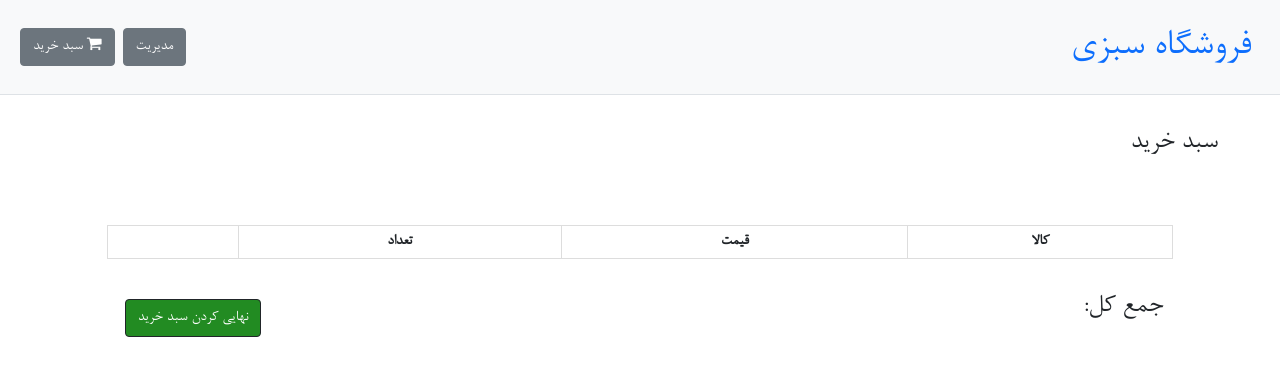
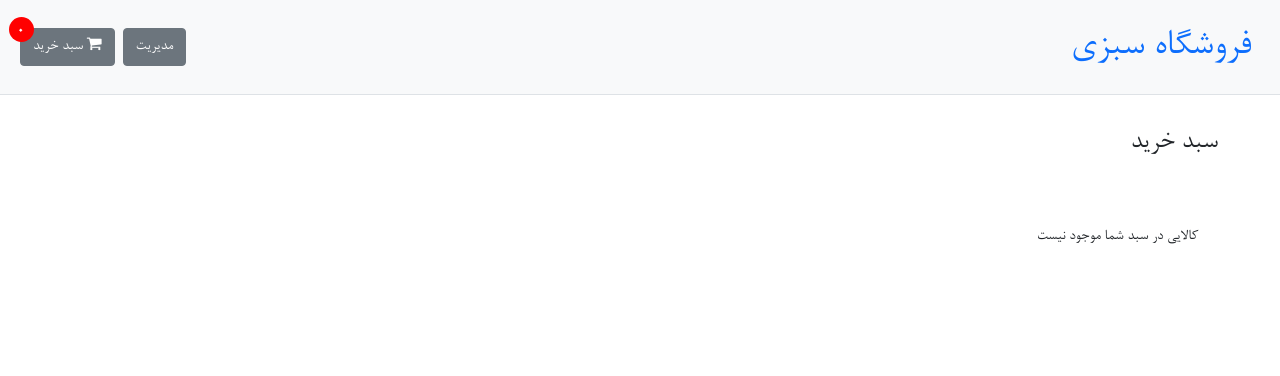
Before and after one commit to hottunasandwich/hypermarket, a Flask app: page /cart in a window 1280 px wide. Shown: the top 376 px of the page. Run offline with Flask 2, Linux system fonts and the light colour scheme; lists and menus that the app fills with data are empty; some libraries are stand-ins or nearby versions.

Commit message:
added cart and cart approved

```diff
--- a/hypermarket/store/templates/store/base.html
+++ b/hypermarket/store/templates/store/base.html
@@ -15,18 +15,18 @@
                     class="h1">فروشگاه سبزی</span></a>
             <div class="d-flex">
                 <a class="btn btn-secondary m-1 text-blue" href="{{ url_for('admin.login') }}" role="button">مدیریت</a>
-                <a class="btn btn-secondary m-1 text-blue" href="{{ url_for('store.cart_creation') }}" role="button">
-                    <i class="fa fa-shopping-cart" aria-hidden="true"></i> سبد خرید</a>
+                <a class="btn btn-secondary m-1 text-blue" href="{{ url_for('store.cart_creation') }}" role="button" style="position: relative;">
+                    <div class="cart-no" id="in-cart">{{ whole_cart|length }}</div><i class="fa fa-shopping-cart" aria-hidden="true"></i> سبد خرید</a>
             </div>
         </nav>
         {% endblock %}
         {% block content %}{% endblock %}
 
         {% block flash %}
-        {% with messages = get_flashed_messages() %}
-        {% for message in messages %}
+        {% with messages = get_flashed_messages(with_categories=True) %}
+        {% for category, message in messages %}
         <div class="w-50 mt-3" style="margin: auto;">
-            <div class="alert alert-danger alert-dismissible fade show" role="alert">
+            <div class="alert alert-{{ category }} alert-dismissible fade show" role="alert">
                 {{ message }}
             </div>
         </div>
@@ -40,5 +40,20 @@
             crossorigin="anonymous"></script>
         {% endblock %}
         {% block extra_script %}{% endblock %}
+        <style>
+            .cart-no{
+                position: absolute;
+                z-index: 2;
+                top: -12.5px;
+                left: -12.5px;
+                width: 25px;
+                height: 25px;
+                border-radius: 12.5px;
+                background-color: red;
+                color: white;
+                line-height: 30px;
+                font-size: 20px;
+            }
+        </style>
     </div>
 </body>
--- a/hypermarket/store/templates/store/cart.html
+++ b/hypermarket/store/templates/store/cart.html
@@ -24,6 +24,7 @@
   }
 </style>
 
+{% if whole_cart %}
 <div class="col-10 m-auto">
   <table>
     <tr>
@@ -32,13 +33,13 @@
       <th>تعداد</th>
       <th colspan="2"></th>
     </tr>
-    {% for inventory in inventories %}
-    <tr>
-      <td>{{ inventory }}</td>
-      <td>10,000</td>
-      <td>20</td>
-      <td><a href="#">ويرايش</a></td>
-      <td><a href="#">حذف</a></td>
+    {% for product in products %}
+    <tr class='good'>
+      <td>{{ product['product_name'] }}</td>
+      <td class="price">{{ product['price'] }}</td>
+      <td class="count">{{ product['count'] }}</td>
+      <td><a href="{{ url_for('store.product_selector', product_id=product['id']) }}">ويرايش</a></td>
+      <td class="delete" data-id='{{product["id"]}}'><button class="btn btn-link" type="button">حذف</button></td>
     </tr>
     {% endfor %}
   </table>
@@ -47,16 +48,43 @@
 <div class="row mb-5">
   <div class="col-10 m-auto mt-4 d-flex justify-content-end">
     <h3 class="ms-auto p-2 bd-highlight">جمع کل:</h3>
-    <p></p>
-    <a
-      class="btn btn-outline-dark m-3"
-      style="background-color: forestgreen; color: white"
-      href="{{url_for('store.cart_approve_function')}}"
-      role="button"
-      >نهایی کردن سبد خرید</a
-    >
+    <p id="w_price"></p>
+    <a class="btn btn-outline-dark m-3" style="background-color: forestgreen; color: white"
+      href="{{url_for('store.cart_approve_function')}}" role="button">نهایی کردن سبد خرید</a>
   </div>
 </div>
+{% else %}
+<div class="container">کالایی در سبد شما موجود نیست</div>
+{% endif %}
+{% endblock %}
+{% block extra_script %}
+<script>
+  $('.good > .delete').click(function () {
+    var $this =$(this)
+    var $id = $this.attr('data-id')
+    $.get(`/api/cart/delete/${$id}`, function(data){
+      if (data == 'ok') {
+        var cart_count = $('#in-cart').text()
+        $('#in-cart').text(cart_count - 1)
+        $this.parent('.good').remove()
+        calculate_whole_price()
+      } else {
+        alert('کالا شما حذف نشد')
+      }
+    })
+  })
+  window.onload = function(){
+    calculate_whole_price()
+  }
+
+  function calculate_whole_price() {
+    var $w_price = 0
+    $('.good').each(function(index, elem){
+      $w_price += $(elem).children('.price').text() * $(elem).children('.count').text()
+    })
+    $('#w_price').text($w_price + 'تومان')
+  }
+  </script>
 {% endblock %}
 <!-- navbar expand/light?? -->
 <!-- justify content start?? -->
--- a/hypermarket/store/views.py
+++ b/hypermarket/store/views.py
@@ -8,48 +8,10 @@ from ..db import get_db
 import psycopg2
 import psycopg2.extras
 import json
-# from cryptography.fernet import Fernet
+from datetime import datetime
 
-store_bp = Blueprint('store', __name__, template_folder='templates', static_folder='static')
-
-# def get_user_password(username):
-#     with open(os.path.join(os.path.dirname(__file__), 'users.json')) as file:
-#         users = json.load(file)
-
-#     for user in users:
-#         if user[0] == username:
-#             return user[1]
-
-# def check_authentication(username, password):
-#     # f = Fernet(current_app.config.get('PASS_KEY'))
-#     password_ = get_user_password(username)
-
-#     return str(f.decrypt(bytes(password_, encoding='UTF-8')), encoding='UTF-8') == password or {username: password} in current_app.config.get('ADMIN')
-
-
-# @store_bp.route('/login', methods=['POST', 'GET'])
-# def login():
-#     if 'user' in session:
-#         return redirect(url_for('admin.dashboard'))
-
-#     else:
-#         login_form = LoginForm()
-#         if request.method == 'GET':
-#             return render_template('store/admin/login.html', form=login_form)
-
-#         else:
-#             if login_form.validate_on_submit():
-#                 username = login_form.username.data
-#                 password = login_form.password.data
-#                 if check_authentication(username, password):
-#                     session['user'] = username
-#                     return redirect(url_for('admin.dashboard'))
-
-#                 else:
-#                     flash('نام کاریری یا رمز غبور اشتباه میباشد')
-#                     return render_template('store/admin/login.html', form=login_form)
-
-
+store_bp = Blueprint(
+    'store', __name__, template_folder='templates', static_folder='static')
 
 
 @store_bp.route('/')
@@ -61,7 +23,8 @@ def home():
     with db:
 
         with db.cursor(cursor_factory=psycopg2.extras.RealDictCursor) as cursor:
-            cursor.execute("select category_name,category_id from category where parent_group=0")
+            cursor.execute(
+                "select category_name,category_id from category where parent_group=0")
             categories = [dict(row) for row in cursor.fetchall()]
             # print(categories)
             total_product = {}
@@ -70,7 +33,7 @@ def home():
                 cursor.execute(f"""select DISTINCT ON (product_name) product_name, product_ware.product_id, price, category_name, image_link from product
                                     join category on product.category_id=category.category_id
                                     join product_ware on product.id=product_ware.product_id
-                                    where parent_group={x['category_id']}
+                                    where parent_group={x['category_id']} and product_ware.number>0
                                     order by  product_name, product_date desc, price asc
                                     limit 4;""")
                 each_product = [dict(row) for row in cursor.fetchall()]
@@ -78,7 +41,7 @@ def home():
 
             # print(total_product.keys())
 
-    return render_template('store/home.html', total_product=total_product)
+    return render_template('store/home.html', total_product=total_product, whole_cart=session['cart'])
 
 
 # print(url_for('login', next='/'))
@@ -87,10 +50,12 @@ def category_selector(category_name):
     db = get_db()
     with db:
         with db.cursor(cursor_factory=psycopg2.extras.RealDictCursor) as cursor:
-            cursor.execute(f"select category_id from category where category_name like'%{category_name}%';")
+            cursor.execute(
+                f"select category_id from category where category_name like'%{category_name}%';")
             category_num = cursor.fetchone()['category_id']
 
-            cursor.execute(f"""select parent_group from category where category_id={category_num}""")
+            cursor.execute(
+                f"""select parent_group from category where category_id={category_num}""")
             parent = cursor.fetchone()['parent_group']
 
             if not parent:
@@ -112,15 +77,15 @@ def category_selector(category_name):
             with open('hypermarket/store/categories.json') as f:
                 data = json.load(f)
 
-    return render_template('store/category.html', each_product=each_product , category_name=category_name, data=data)
+    return render_template('store/category.html', each_product=each_product, category_name=category_name, data=data, whole_cart=session['cart'])
 
 
-@store_bp.route('/product/<int:product_id>')
+@store_bp.route('/product/<int:product_id>', methods=['GET', 'POST'])
 def product_selector(product_id):
     db = get_db()
     with db:
         with db.cursor(cursor_factory=psycopg2.extras.RealDictCursor) as cursor:
-            cursor.execute(f"""select product_name, image_link, price, description, category_name, category.category_id from product
+            cursor.execute(f"""select product_name, image_link, price, description, category_name, category.category_id, product_ware.ware_id from product
                                 join product_ware on product.id=product_ware.product_id
                                 join category on product.category_id=category.category_id
                                 where product.id={product_id} and number>0
@@ -129,63 +94,104 @@ def product_selector(product_id):
             product = cursor.fetchone()
             cursor.execute(f"""select sum(number) from product
                                 join product_ware on product.id=product_ware.product_id
-                                where product.id={product_id} and number>0
+                                where product.id={product_id} and number>0 and product_ware.ware_id={product['ware_id']}
                                 group by product_id;""")
-            total =  cursor.fetchone()
+            total = cursor.fetchone()
+            cat_id = product['category_id']
 
-            cat_id = product['category_id']
             category_path = []
 
             while True:
-                cursor.execute(f"""select parent_group, category_name from category where category_id = {cat_id}""")
+                cursor.execute(
+                    f"""select parent_group, category_name from category where category_id = {cat_id}""")
                 _all = cursor.fetchone()
                 cat_id, cat_name = _all['parent_group'], _all['category_name']
                 category_path = [cat_name] + category_path
                 if not cat_id:
                     break
 
-            print(category_path)
+    product_id = str(product_id)
+    in_cart = None
+    if product_id in session['cart']:
+        in_cart = session['cart'][product_id][0]
 
-    return render_template('store/product.html' , product=product, total=total, category_path=category_path)
+    if request.method == 'POST':
+        try:
+            client_order_count = int(request.form['count'])
+            if client_order_count > total['sum'] or client_order_count < 1:
+                raise Exception
 
+            session['cart'][product_id] = (
+                client_order_count, product['ware_id'])
+            flash(
+                f'{product["product_name"]} {request.form["count"]}', 'success')
+
+        except ValueError:
+            flash('تعداد کالا ها قابل قبول نیست', 'danger')
+
+        except Exception:
+            flash('مقدار درخواستی شما قابل دسترس نیست', 'danger')
+
+        return redirect(url_for('store.product_selector', product_id=product_id))
+
+    return render_template('store/product.html', product=product, total=total, category_path=category_path, product_id=product_id, in_cart=in_cart, whole_cart=session['cart'])
 
 
 @store_bp.route('/cart')
 def cart_creation():
-    #****************************
+    products = []
+    db = get_db()
+    with db:
+        with db.cursor(cursor_factory=psycopg2.extras.RealDictCursor) as cursor:
+            for product_id, count_ware_id in session['cart'].items():
+                cursor.execute(f"""select product_name, product.id, image_link, price from product
+                                    join product_ware on product.id=product_ware.product_id
+                                    join category on product.category_id=category.category_id
+                                    where product.id={product_id} and number>0 and product_ware.ware_id={count_ware_id[1]}""")
+                _ = cursor.fetchone()
+                _['count'] = count_ware_id[0]
+                products.append(_)
 
-        # return render_template('store/cart_approve.html')
+    if session['cart']:
+        session['approved_cart'] = True
 
-    return render_template('store/cart.html')
+    return render_template('store/cart.html', products=products, whole_cart=session['cart'])
 
 
 @store_bp.route('/cart/approve', methods=['POST', 'GET'])
 def cart_approve_function():
-    if request.method == 'POST':
-        db = get_db()
-        with db:
-            with db.cursor() as cursor:
-                cursor.execute("""INSERT INTO orders (username,phone_number,address,order_time)
-                VALUES (%s,%s,%s,%s)""",
-                (request.form['first_name'] +" "+ request.form['last_name'], request.form['phone'], request.form['address'], request.form['date']))
-    # return redirect(url_for('home'))
-    return render_template('store/cart_approve.html')
+    total_price = 0
+    if session.get('approved_cart') and session['cart']:
+        if request.method == 'POST':
+            db = get_db()
+            with db:
+                with db.cursor(cursor_factory=psycopg2.extras.RealDictCursor) as cursor:
+                    product_ware_id = []
+                    for product_id, value in session['cart'].items():
+                        cursor.execute(
+                            f"""select price, id, number from product_ware
+                            where product_id={int(product_id)} and ware_id={value[1]}
+                            """)
+                        _ = cursor.fetchone()
+                        total_price = total_price + (int(value[0]) * int(_['price']))
+                        product_ware_id.append((_['id'], _['number'] - int(value[0])))
 
-    # if request.method == 'POST':
-    #     f = request.files['file']
-    #     try:
-    #         f.save("uploads/" + secure_filename(f.filename))
-    #         return render_template('store/admin/upload.html')
-    #     finally:
-    #         return redirect(url_for('admin.product_manage'))
+                    cursor.execute("""INSERT INTO orders (username,phone_number,address,delivery_time,order_time,total_cost)
+                    VALUES (%s,%s,%s,%s,%s,%s) RETURNING order_id;""",
+                                   (request.form['first_name'] + " " + request.form['last_name'], request.form['phone'], request.form['address'], datetime.now(), datetime.now(), total_price))
+                    order_id = cursor.fetchone()['order_id']
 
+                    for index, o in enumerate(session['cart'].items(), start=0):
+                        cursor.execute("""INSERT INTO cart (product_ware_id, order_id, count)
+                        VALUES (%s,%s,%s)""",
+                                    (product_ware_id[index][0], order_id, o[1][0]))
 
+                        cursor.execute("""UPDATE product_ware SET number=%s WHERE id=%s""", (product_ware_id[index][1], product_ware_id[index][0]))
 
+                    session.pop('cart', None)
+                    session.pop('cart_approved', None)
+                    return redirect(url_for('store.home'))
 
-# import psycopg2
-# conn = psycopg2.connect("dbname=psycopg_test user=postgres password=reza80reza80")
+        return render_template('store/cart_approve.html', whole_cart=session['cart'])
 
-# cur = conn.cursor()
-# cur.execute("SELECT id, name, address, salary  from COMPANY")
-# rows = cur.fetchall()
-# print(rows)
+    return 'Not approved for checkout'
```
Also changed, not shown: hypermarket/__init__.py (+7 -1 lines), hypermarket/api/views.py (+14 -3 lines), hypermarket/static/js/order_approve.js (deleted, +0 -56 lines), hypermarket/store/templates/store/cart_approve.html (+4 -8 lines), hypermarket/store/templates/store/product.html (+16 -11 lines).
